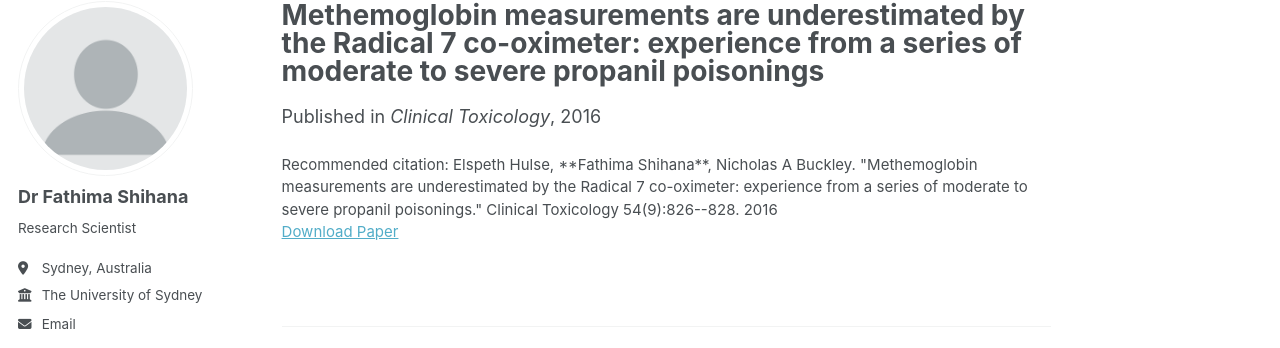
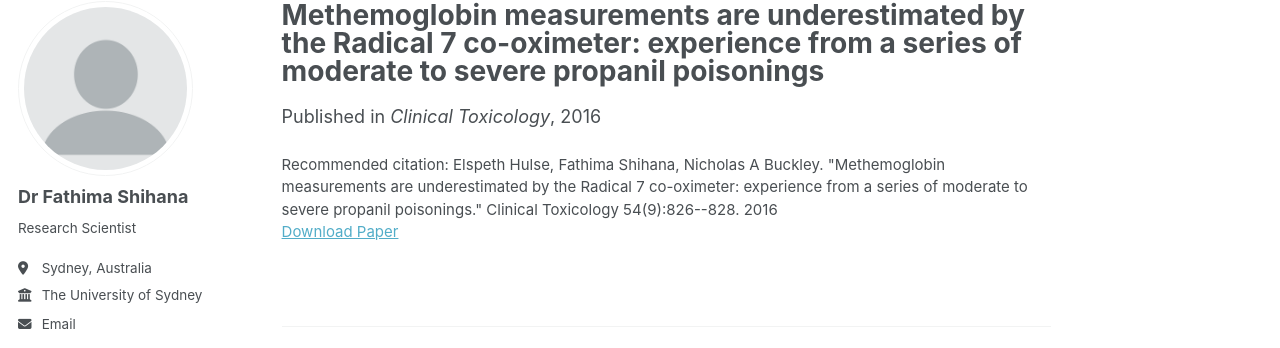
Before and after one commit to fathimashihana/fathimashihana.github.io, a Jekyll site: the page built from _publications/2016-methemoglobin-measurements-are-underestimated-by-the-radical-7-co-oximeter-exper.md, in a window 1280 px wide. Shown: the part 98-446 px from the top of the page. Built offline with Jekyll 4.4.1, drawn with Linux system fonts in a browser that asks for light colours; some web fonts are replaced; a script bundle is joined from its source files by our own code; library files that are not in the unit come from our copies.

```diff
--- a/_publications/2016-methemoglobin-measurements-are-underestimated-by-the-radical-7-co-oximeter-exper.md
+++ b/_publications/2016-methemoglobin-measurements-are-underestimated-by-the-radical-7-co-oximeter-exper.md
@@ -8,5 +8,5 @@ venue: "Clinical Toxicology"
 paperurl: ""
 pdfurl: "/files/methemoglobin-measurements-are-underestimated-by-the-radical-7-co-oximeter-exper.pdf"
 pubmedurl: "https://pubmed.ncbi.nlm.nih.gov/?term=Methemoglobin+measurements+are+underestimated+by+the+Radical+7+co-oximeter:+experience+from+a+series+of+moderate+to+severe+propanil+poisonings"
-citation: "Elspeth Hulse, **Fathima Shihana**, Nicholas A Buckley. \"Methemoglobin measurements are underestimated by the Radical 7 co-oximeter: experience from a series of moderate to severe propanil poisonings.\" Clinical Toxicology 54(9):826--828. 2016"
+citation: "Elspeth Hulse, Fathima Shihana, Nicholas A Buckley. \"Methemoglobin measurements are underestimated by the Radical 7 co-oximeter: experience from a series of moderate to severe propanil poisonings.\" Clinical Toxicology 54(9):826--828. 2016"
 ---
```
